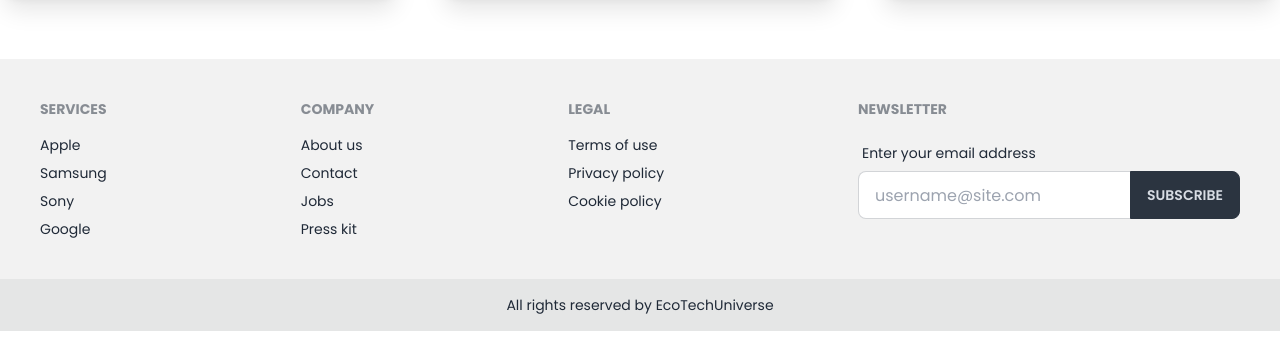
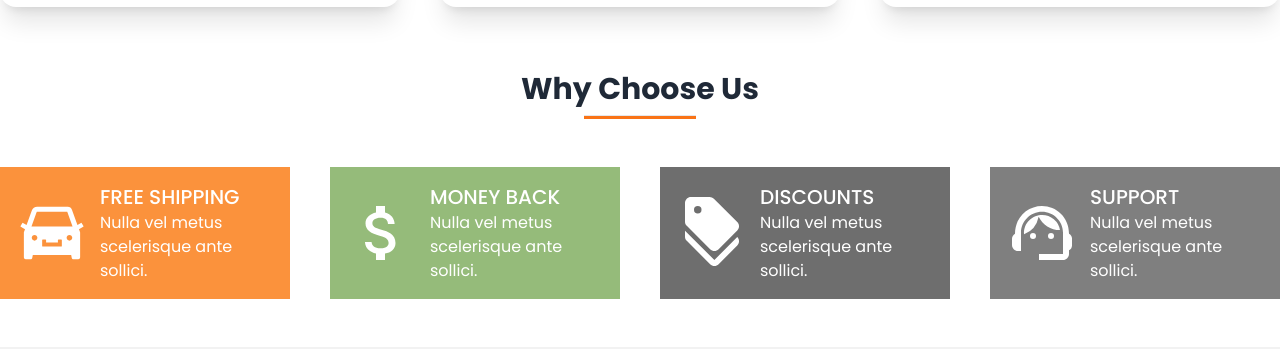
Before and after one commit to devmasud1/ecoTech-universe-client, a React (Vite) app: page / in a window 1280 px wide. Shown: the part 1401-1750 px from the top of the page. Built offline with nearby package versions, Linux system fonts and the light colour scheme.

Commit message:
why choose us section design

```diff
--- a/package.json
+++ b/package.json
@@ -15,6 +15,7 @@
     "match-sorter": "^6.3.1",
     "react": "^18.2.0",
     "react-dom": "^18.2.0",
+    "react-icons": "^4.11.0",
     "react-router-dom": "^6.17.0",
     "sort-by": "^1.2.0"
   },
--- a/src/Pages/Home/Brand.jsx
+++ b/src/Pages/Home/Brand.jsx
@@ -13,7 +13,7 @@ const Brand = () => {
   return (
     <div className="max-w-[1440px] mx-auto my-16">
       <h1 className="text-center text-3xl font-bold mx-auto">Our Top Brand</h1>
-      <hr className="w-28 h-1 bg-orange-500 text-center mx-auto mt-2 mb-5" />
+      <hr className="w-28 h-1 bg-orange-500 text-center mx-auto mt-2 mb-8" />
 
       <div className="grid grid-cols-1 md:grid-cols-2 lg:grid-cols-3 mx-5 lg:mx-0 gap-8 lg:gap-10">
         {brandInfo.map((brand) => (
--- a/src/Pages/Home/Home.jsx
+++ b/src/Pages/Home/Home.jsx
@@ -1,5 +1,6 @@
 import Banner from "./Banner";
 import Brand from "./Brand";
+import WhyChooseUs from "./WhyChooseUs";
 
 
 const Home = () => {
@@ -7,6 +8,7 @@ const Home = () => {
         <div>
             <Banner></Banner>
             <Brand></Brand>
+            <WhyChooseUs></WhyChooseUs>
         </div>
     );
 };
--- /dev/null
+++ b/src/Pages/Home/WhyChooseUs.jsx
@@ -0,0 +1,57 @@
+import { AiFillCar } from "react-icons/ai";
+import {
+  MdDiscount,
+  MdOutlineAttachMoney,
+  MdSupportAgent,
+} from "react-icons/md";
+const WhyChooseUs = () => {
+  return (
+    <div className="max-w-[1440px] mx-auto">
+      <h1 className="text-center text-3xl font-bold mx-auto">Why Choose Us</h1>
+      <hr className="w-28 h-1 bg-orange-500 text-center mx-auto mt-2 mb-5" />
+      <div className="grid grid-cols-1 md:grid-cols-2 lg:grid-cols-4 gap-6 lg:gap-10 mx-5 lg:mx-0 my-12 text-white">
+        <div className="flex items-center gap-3 bg-orange-400 p-4">
+          <div>
+            <AiFillCar className="text-7xl"></AiFillCar>
+          </div>
+          <div>
+            <h2 className="text-xl font-medium">FREE SHIPPING</h2>
+            <p>Nulla vel metus scelerisque ante sollici.</p>
+          </div>
+        </div>
+
+        <div className="flex items-center gap-3 bg-[#95BB7A] p-4">
+          <div>
+            <MdOutlineAttachMoney className="text-7xl"></MdOutlineAttachMoney>
+          </div>
+          <div>
+            <h2 className="text-xl font-medium">MONEY BACK</h2>
+            <p>Nulla vel metus scelerisque ante sollici.</p>
+          </div>
+        </div>
+
+        <div className="flex items-center gap-3 bg-[#6e6e6e] p-4">
+          <div>
+            <MdDiscount className="text-7xl"></MdDiscount>
+          </div>
+          <div>
+            <h2 className="text-xl font-medium">DISCOUNTS</h2>
+            <p>Nulla vel metus scelerisque ante sollici.</p>
+          </div>
+        </div>
+
+        <div className="flex items-center gap-3 bg-[#7F7F7F] p-4">
+          <div>
+            <MdSupportAgent className="text-7xl"></MdSupportAgent>
+          </div>
+          <div>
+            <h2 className="text-xl font-medium">SUPPORT</h2>
+            <p>Nulla vel metus scelerisque ante sollici.</p>
+          </div>
+        </div>
+      </div>
+    </div>
+  );
+};
+
+export default WhyChooseUs;
```
Also changed, not shown: 1 other file (tests, documents, lock files or other folders).
